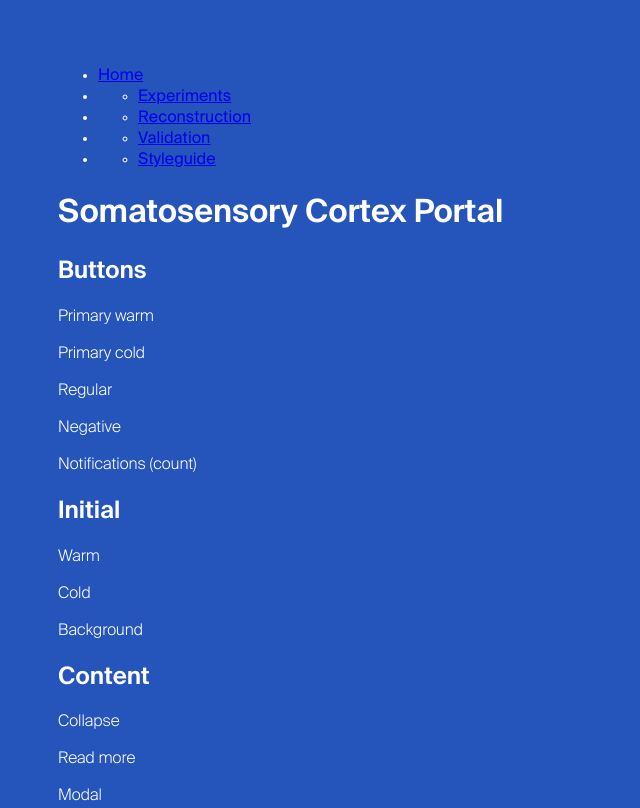
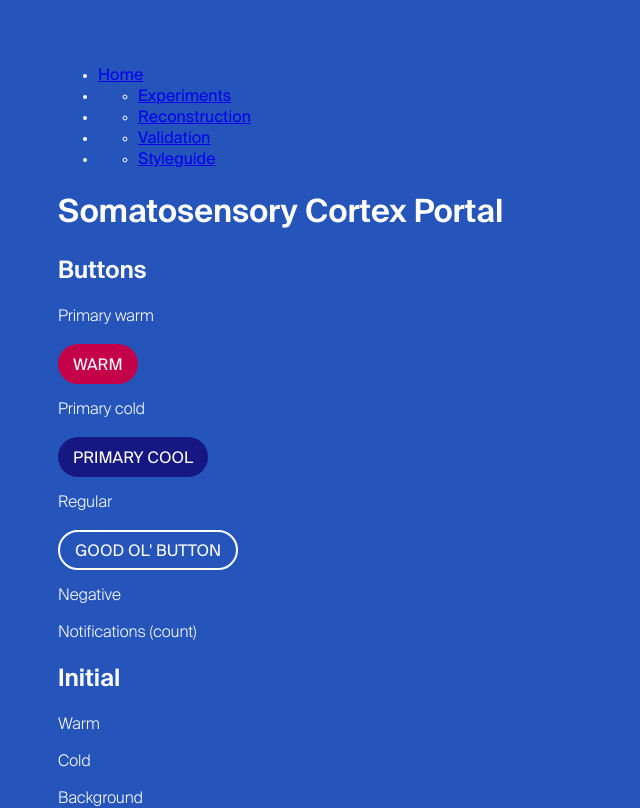
Before and after one commit to BlueBrain/sscx-portal, a React (Vite) app: page /styleguide in a window 1280 px wide. Shown: the top 808 px of the page, without its empty margins (0-640 px from the left). Built offline with nearby package versions, Linux system fonts and the light colour scheme.

Commit message:
Add basic styles for buttons

```diff
--- a/src/assets/styles/app.global.less
+++ b/src/assets/styles/app.global.less
@@ -2,8 +2,7 @@
 @import "config/_fonts";
 
 html {
-  font-size: 16px;
-  font-family: 'SuisseIntl', Helvetica, Arial, sans-serif;
+  .font-default();
   color: #basePalette[white];
   background-color: #coolPalette[medium];
   // TODEL
--- a/src/assets/styles/config/_fonts.less
+++ b/src/assets/styles/config/_fonts.less
@@ -13,3 +13,14 @@
   font-weight: 700;
   src: url('../../fonts/SuisseIntl-SemiBold.otf');
 }
+
+.font-default {
+  font-size: 16px;
+  font-family: 'SuisseIntl', Helvetica, Arial, sans-serif;
+}
+
+#fontSize() {
+  small: 0.8rem;
+  medium: 1rem;
+  large: 1.2rem;
+}
--- /dev/null
+++ b/src/components/Button/index.tsx
@@ -0,0 +1,20 @@
+import React, { ReactChild, ReactFragment } from 'react';
+
+import './style.less'
+
+const classPrefix = 'button__'
+
+export type Palette = 'warm' | 'cool';
+type ButtonProps = {
+  primary?: Palette;
+  onClick: () => void;
+  children: ReactChild | ReactFragment;
+};
+
+const Button: React.FC<ButtonProps> = ({ primary, onClick, children }) => {
+  return <button onClick={onClick} className={`${classPrefix}${primary || 'base'}`}>
+    {children}
+  </button>;
+};
+
+export default Button;
--- /dev/null
+++ b/src/components/Button/style.less
@@ -0,0 +1,37 @@
+@import "../../assets/styles/config/_colors";
+@import "../../assets/styles/config/_fonts";
+
+@height: 40px;
+@borderWidth: 2px;
+
+.button__base {
+  .font-default();
+  font-weight: 400;
+  text-transform: uppercase;
+  color: #basePalette[white];
+  background-color: transparent;
+  height: @height;
+  border-radius: @height;
+  line-height: @height;
+  border: @borderWidth solid #basePalette[white];
+  padding: 0 15px;
+  &:hover {
+    cursor: pointer;
+  }
+}
+
+.button__primary {
+  .button__base();
+  border: none;
+  line-height: @height + ( 2 * @borderWidth );
+}
+
+.button__warm {
+  .button__primary();
+  background: #warmPalette[dark];
+}
+
+.button__cool {
+  .button__primary();
+  background: #coolPalette[dark];
+}
--- a/src/views/Styleguide.tsx
+++ b/src/views/Styleguide.tsx
@@ -1,4 +1,5 @@
 import React from 'react';
+import Button from '../components/Button';
 
 const Styleguide: React.FC = () => (
   <>
@@ -6,8 +7,11 @@ const Styleguide: React.FC = () => (
     <section role="section">
       <h2>Buttons</h2>
       <p>Primary warm</p>
+      <Button primary="warm" onClick={() => { console.log('click'); }}>warm</Button>
       <p>Primary cold</p>
+      <Button primary="cool" onClick={() => { console.log('click'); }}>primary cool</Button>
       <p>Regular</p>
+      <Button onClick={() => { console.log('click'); }}>good ol' button</Button>
       <p>Negative</p>
       <p>Notifications (count)</p>
     </section>
```
